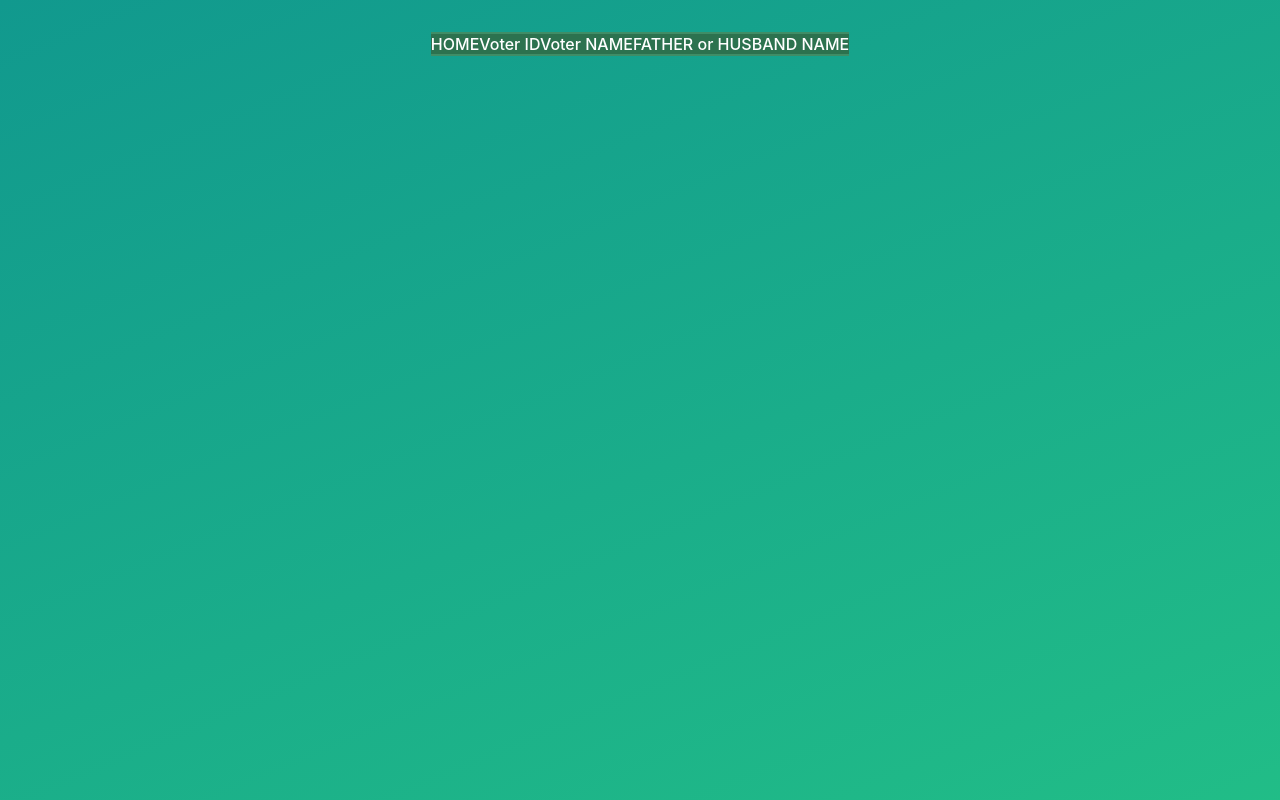
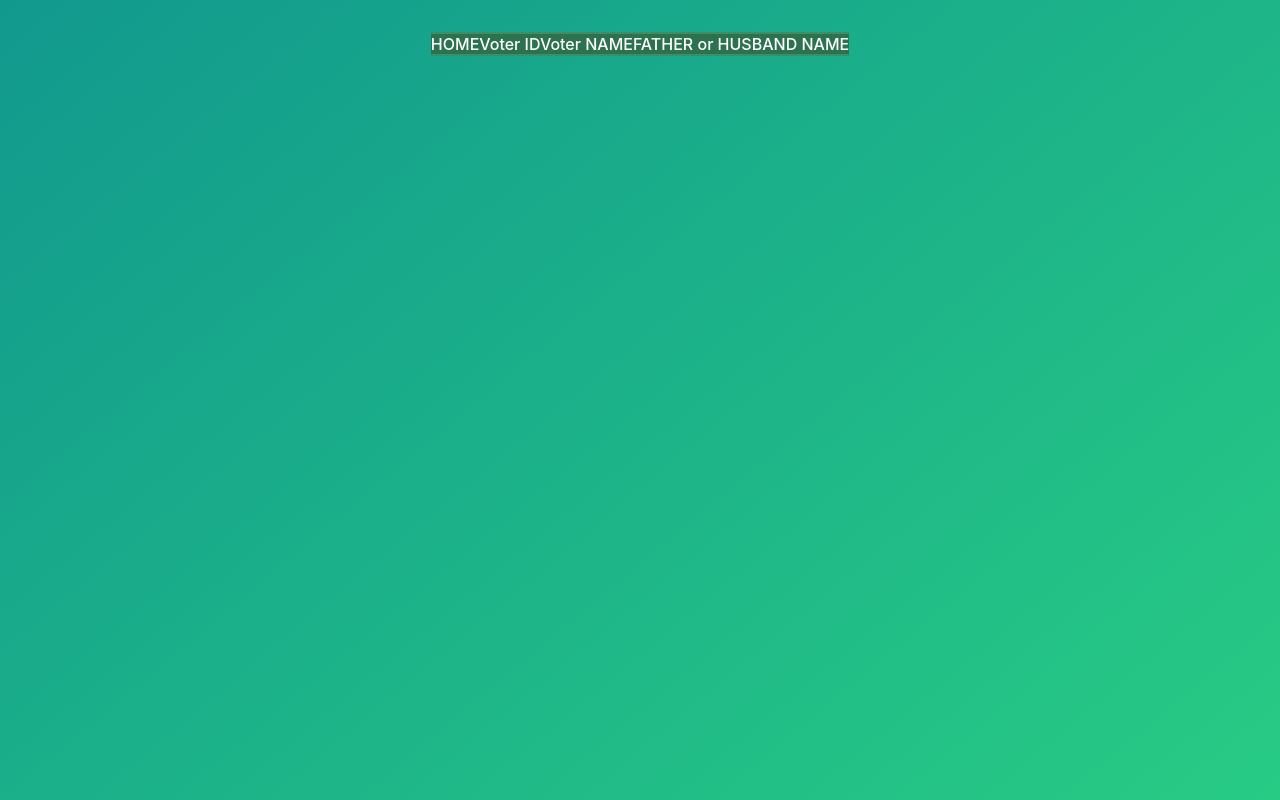
Before and after one commit to PRATHIU-VISWAK/BOOTHLIST, a React (Vite) app in the folder Booth_Frontend/: page / in a window 1280 px wide. Shown: the top 800 px of the page. Built offline with nearby package versions, Linux system fonts and the light colour scheme; what @material-tailwind/html would draw is missing.

Commit message:
done some css

```diff
--- a/Booth_Frontend/src/index.css
+++ b/Booth_Frontend/src/index.css
@@ -14,7 +14,7 @@
   background-color: #38ef7d;
   background-image: linear-gradient(to bottom right, #11998e, #38ef7d);
   background-repeat: no-repeat;
-  background-size: 300%;
+  background-size:150%;
   background-position: 0% 100%;
   background-blend-mode: normal;
 
```
